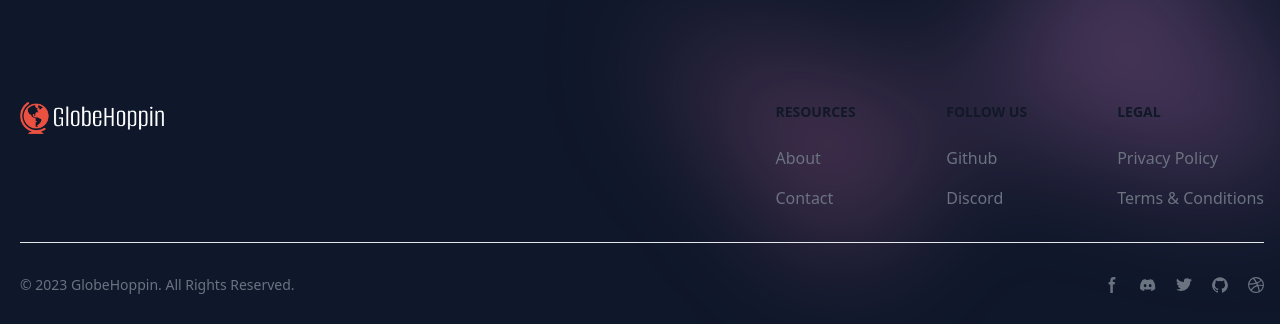
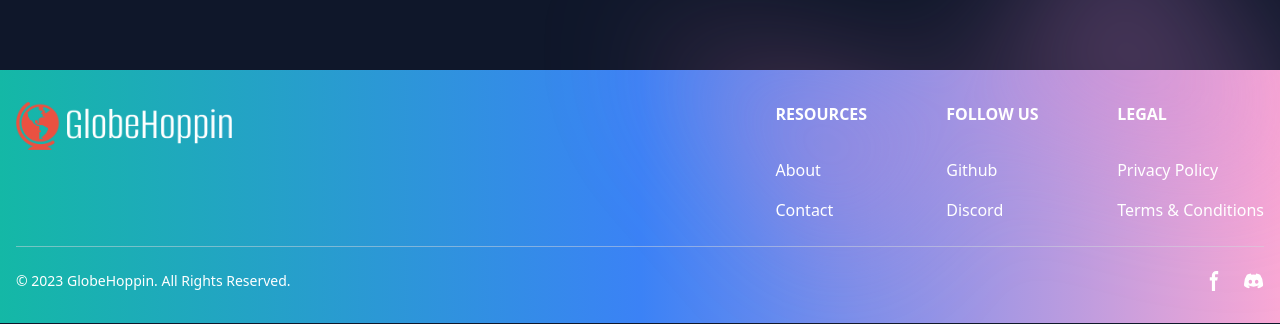
Before and after one commit to GlobeHoppin/GlobeHoppin, a React (Vite) app: page / in a window 1280 px wide. Shown: the part 2230-2554 px from the top of the page. Built offline with nearby package versions, Linux system fonts and the light colour scheme.

Commit message:
footer update

```diff
--- a/src/components/Footer.jsx
+++ b/src/components/Footer.jsx
@@ -1,63 +1,76 @@
 import { NavLink } from "react-router-dom";
 import logo from "/logo.png";
+
 function Footer() {
   return (
     <>
-      <footer className="bg-white dark:bg-gray-900 mx-auto w-full max-w-screen-xl">
-        <div className="absolute mx-auto w-full max-w-screen-xl p-4 py-6 pl-5 lg:py-8">
+      <footer className="bg-gradient-to-r from-teal-500 via-blue-500 to-pink-300 text-white w-full">
+        <div className="relative mx-auto w-full max-w-screen-xl p-4 py-6 lg:py-8">
           <div className="md:flex md:justify-between">
             <div className="mb-6 md:mb-0">
               <NavLink to="/">
-                <img alt="GlobeHoppin Logo" src={logo} className="h-8 w-auto" />
+                <img alt="GlobeHoppin Logo" src={logo} className="h-12 w-auto" />
               </NavLink>
             </div>
             <div className="grid grid-cols-2 gap-8 sm:gap-6 sm:grid-cols-3">
               <div>
-                <h2 className="mb-6 text-sm font-semibold text-gray-900 uppercase dark:text-white">
-                  Resources
-                </h2>
-                <ul className="text-gray-500 dark:text-gray-400 font-medium">
+                <h2 className="mb-8 text-m font-bold uppercase">Resources</h2>
+                <ul className="font-medium">
                   <li className="mb-4">
-                    <NavLink to="/about" className="hover:underline">
+                    <NavLink
+                      to="/about"
+                      className="hover:text-yellow-400 transition-transform duration-300 hover:scale-105 hover:rotate-1 hover:underline"
+                    >
                       About
                     </NavLink>
                   </li>
                   <li>
-                    <NavLink to="/contact" className="hover:underline">
+                    <NavLink
+                      to="/contact"
+                      className="hover:text-yellow-400 transition-transform duration-300 hover:scale-105 hover:rotate-1 hover:underline"
+                    >
                       Contact
                     </NavLink>
                   </li>
                 </ul>
               </div>
               <div>
-                <h2 className="mb-6 text-sm font-semibold text-gray-900 uppercase dark:text-white">
-                  Follow us
-                </h2>
-                <ul className="text-gray-500 dark:text-gray-400 font-medium">
+                <h2 className="mb-8 text-m font-bold uppercase">Follow us</h2>
+                <ul className="font-medium">
                   <li className="mb-4">
-                    <NavLink to="" className="hover:underline ">
+                    <NavLink
+                      to="#"
+                      className="hover:text-yellow-400 transition-transform duration-300 hover:scale-105 hover:rotate-1 hover:underline"
+                    >
                       Github
                     </NavLink>
                   </li>
                   <li>
-                    <NavLink to="" className="hover:underline">
+                    <NavLink
+                      to="#"
+                      className="hover:text-yellow-400 transition-transform duration-300 hover:scale-105 hover:rotate-1 hover:underline"
+                    >
                       Discord
                     </NavLink>
                   </li>
                 </ul>
               </div>
               <div>
-                <h2 className="mb-6 text-sm font-semibold text-gray-900 uppercase dark:text-white">
-                  Legal
-                </h2>
-                <ul className="text-gray-500 dark:text-gray-400 font-medium">
+                <h2 className="mb-8 text-m font-bold uppercase">Legal</h2>
+                <ul className="font-medium">
                   <li className="mb-4">
-                    <a href="#" className="hover:underline">
+                    <a
+                      href="#"
+                      className="hover:text-yellow-400 transition-transform duration-300 hover:scale-105 hover:rotate-1 hover:underline"
+                    >
                       Privacy Policy
                     </a>
                   </li>
                   <li>
-                    <a href="#" className="hover:underline">
+                    <a
+                      href="#"
+                      className="hover:text-yellow-400 transition-transform duration-300 hover:scale-105 hover:rotate-1 hover:underline"
+                    >
                       Terms &amp; Conditions
                     </a>
                   </li>
@@ -65,90 +78,35 @@ function Footer() {
               </div>
             </div>
           </div>
-          <hr className="my-6 border-gray-200 sm:mx-auto dark:border-gray-700 lg:my-8" />
+          <hr className="my-6 border-gray-300 opacity-50 sm:mx-auto" />
           <div className="sm:flex sm:items-center sm:justify-between">
-            <span className="text-sm text-gray-500 sm:text-center dark:text-gray-400">
+            <span className="text-sm sm:text-center">
               © 2023{" "}
-              <NavLink to="/" className="hover:underline">
+              <NavLink
+                to="/"
+                className="hover:text-yellow-400 transition-transform duration-300 hover:scale-105 hover:rotate-1 hover:underline"
+              >
                 GlobeHoppin
               </NavLink>
               . All Rights Reserved.
             </span>
-            <div className="flex mt-4 sm:justify-center sm:mt-0">
+            <div className="flex mt-4 sm:mt-0">
               <a
                 href="#"
-                className="text-gray-500 hover:text-gray-900 dark:hover:text-white"
+                className="hover:text-yellow-400 transition-transform duration-300 hover:scale-105 hover:rotate-1 hover:underline"
               >
-                <svg
-                  className="w-4 h-4"
-                  aria-hidden="true"
-                  xmlns="http://www.w3.org/2000/svg"
-                  fill="currentColor"
-                  viewBox="0 0 8 19"
-                >
+                {/* SVG icon */}
+                <svg className="w-5 h-5" fill="currentColor" xmlns="http://www.w3.org/2000/svg" viewBox="0 0 8 19">
                   <path d="M6.135 3H8V0H6.135a4.147 4.147 0 0 0-4.142 4.142V6H0v3h2v9.938h3V9h2.021l.592-3H5V3.591A.6.6 0 0 1 5.592 3h.543Z" />
                 </svg>
                 <span className="sr-only">Facebook page</span>
               </a>
-              <a
-                href="#"
-                className="text-gray-500 hover:text-gray-900 dark:hover:text-white ms-5"
-              >
-                <svg
-                  className="w-4 h-4"
-                  aria-hidden="true"
-                  xmlns="http://www.w3.org/2000/svg"
-                  fill="currentColor"
-                  viewBox="0 0 21 16"
-                >
+              {/* More social icons */}
+              <a href="#" className="hover:text-yellow-400 transition-transform duration-300 hover:scale-105 hover:rotate-1 hover:underline ml-5">
+                <svg className="w-5 h-5" fill="currentColor" xmlns="http://www.w3.org/2000/svg" viewBox="0 0 21 16">
                   <path d="M16.942 1.556a16.3 16.3 0 0 0-4.126-1.3 12.04 12.04 0 0 0-.529 1.1 15.175 15.175 0 0 0-4.573 0 11.585 11.585 0 0 0-.535-1.1 16.274 16.274 0 0 0-4.129 1.3A17.392 17.392 0 0 0 .182 13.218a15.785 15.785 0 0 0 4.963 2.521c.41-.564.773-1.16 1.084-1.785a10.63 10.63 0 0 1-1.706-.83c.143-.106.283-.217.418-.33a11.664 11.664 0 0 0 10.118 0c.137.113.277.224.418.33-.544.328-1.116.606-1.71.832a12.52 12.52 0 0 0 1.084 1.785 16.46 16.46 0 0 0 5.064-2.595 17.286 17.286 0 0 0-2.973-11.59ZM6.678 10.813a1.941 1.941 0 0 1-1.8-2.045 1.93 1.93 0 0 1 1.8-2.047 1.919 1.919 0 0 1 1.8 2.047 1.93 1.93 0 0 1-1.8 2.045Zm6.644 0a1.94 1.94 0 0 1-1.8-2.045 1.93 1.93 0 0 1 1.8-2.047 1.918 1.918 0 0 1 1.8 2.047 1.93 1.93 0 0 1-1.8 2.045Z" />
                 </svg>
                 <span className="sr-only">Discord community</span>
-              </a>
-              <a
-                href="#"
-                className="text-gray-500 hover:text-gray-900 dark:hover:text-white ms-5"
-              >
-                <svg
-                  className="w-4 h-4"
-                  aria-hidden="true"
-                  xmlns="http://www.w3.org/2000/svg"
-                  fill="currentColor"
-                  viewBox="0 0 20 17"
-                >
-                  <path d="M20 1.892a8.178 8.178 0 0 1-2.355.635 4.074 4.074 0 0 0 1.8-2.235 8.344 8.344 0 0 1-2.605.98A4.13 4.13 0 0 0 13.85 0a4.068 4.068 0 0 0-4.1 4.038 4 4 0 0 0 .105.919A11.705 11.705 0 0 1 1.4.734a4.006 4.006 0 0 0 1.268 5.392 4.165 4.165 0 0 1-1.859-.5v.05A4.057 4.057 0 0 0 4.1 9.635a4.19 4.19 0 0 1-1.856.07 4.108 4.108 0 0 0 3.831 2.807A8.36 8.36 0 0 1 0 14.184 11.732 11.732 0 0 0 6.291 16 11.502 11.502 0 0 0 17.964 4.5c0-.177 0-.35-.012-.523A8.143 8.143 0 0 0 20 1.892Z" />
-                </svg>
-                <span className="sr-only">Twitter page</span>
-              </a>
-              <a
-                href="#"
-                className="text-gray-500 hover:text-gray-900 dark:hover:text-white ms-5"
-              >
-                <svg
-                  className="w-4 h-4"
-                  aria-hidden="true"
-                  xmlns="http://www.w3.org/2000/svg"
-                  fill="currentColor"
-                  viewBox="0 0 20 20"
-                >
-                  <path d="M10 .333A9.911 9.911 0 0 0 6.866 19.65c.5.092.678-.215.678-.477 0-.237-.01-1.017-.014-1.845-2.757.6-3.338-1.169-3.338-1.169a2.627 2.627 0 0 0-1.1-1.451c-.9-.615.07-.6.07-.6a2.084 2.084 0 0 1 1.518 1.021 2.11 2.11 0 0 0 2.884.823c.044-.503.268-.973.63-1.325-2.2-.25-4.516-1.1-4.516-4.9A3.832 3.832 0 0 1 4.7 7.068a3.56 3.56 0 0 1 .095-2.623s.832-.266 2.726 1.016a9.409 9.409 0 0 1 4.962 0c1.89-1.282 2.717-1.016 2.717-1.016.366.83.402 1.768.1 2.623a3.827 3.827 0 0 1 1.02 2.659c0 3.807-2.319 4.644-4.525 4.889a2.366 2.366 0 0 1 .673 1.834c0 1.326-.012 2.394-.012 2.72 0 .263.18.572.681.475A9.911 9.911 0 0 0 10 .333Z" />
-                </svg>
-                <span className="sr-only">GitHub account</span>
-              </a>
-              <a
-                href="#"
-                className="text-gray-500 hover:text-gray-900 dark:hover:text-white ms-5"
-              >
-                <svg
-                  className="w-4 h-4"
-                  aria-hidden="true"
-                  xmlns="http://www.w3.org/2000/svg"
-                  fill="currentColor"
-                  viewBox="0 0 20 20"
-                >
-                  <path d="M10 0a10 10 0 1 0 10 10A10.009 10.009 0 0 0 10 0Zm6.613 4.614a8.523 8.523 0 0 1 1.93 5.32 20.094 20.094 0 0 0-5.949-.274c-.059-.149-.122-.292-.184-.441a23.879 23.879 0 0 0-.566-1.239 11.41 11.41 0 0 0 4.769-3.366ZM8 1.707a8.821 8.821 0 0 1 2-.238 8.5 8.5 0 0 1 5.664 2.152 9.608 9.608 0 0 1-4.476 3.087A45.758 45.758 0 0 0 8 1.707ZM1.642 8.262a8.57 8.57 0 0 1 4.73-5.981A53.998 53.998 0 0 1 9.54 7.222a32.078 32.078 0 0 1-7.9 1.04h.002Zm2.01 7.46a8.51 8.51 0 0 1-2.2-5.707v-.262a31.64 31.64 0 0 0 8.777-1.219c.243.477.477.964.692 1.449-.114.032-.227.067-.336.1a13.569 13.569 0 0 0-6.942 5.636l.009.003ZM10 18.556a8.508 8.508 0 0 1-5.243-1.8 11.717 11.717 0 0 1 6.7-5.332.509.509 0 0 1 .055-.02 35.65 35.65 0 0 1 1.819 6.476 8.476 8.476 0 0 1-3.331.676Zm4.772-1.462A37.232 37.232 0 0 0 13.113 11a12.513 12.513 0 0 1 5.321.364 8.56 8.56 0 0 1-3.66 5.73h-.002Z" />
-                </svg>
-                <span className="sr-only">Dribbble account</span>
               </a>
             </div>
           </div>
```
